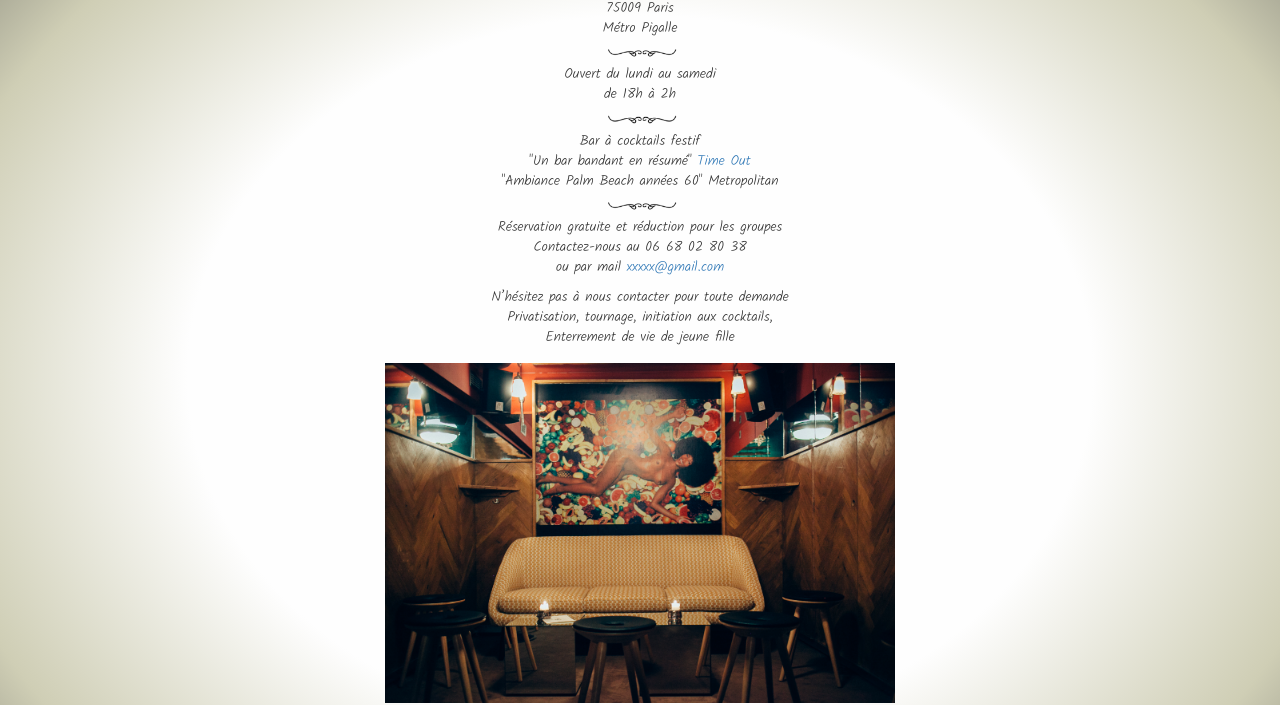
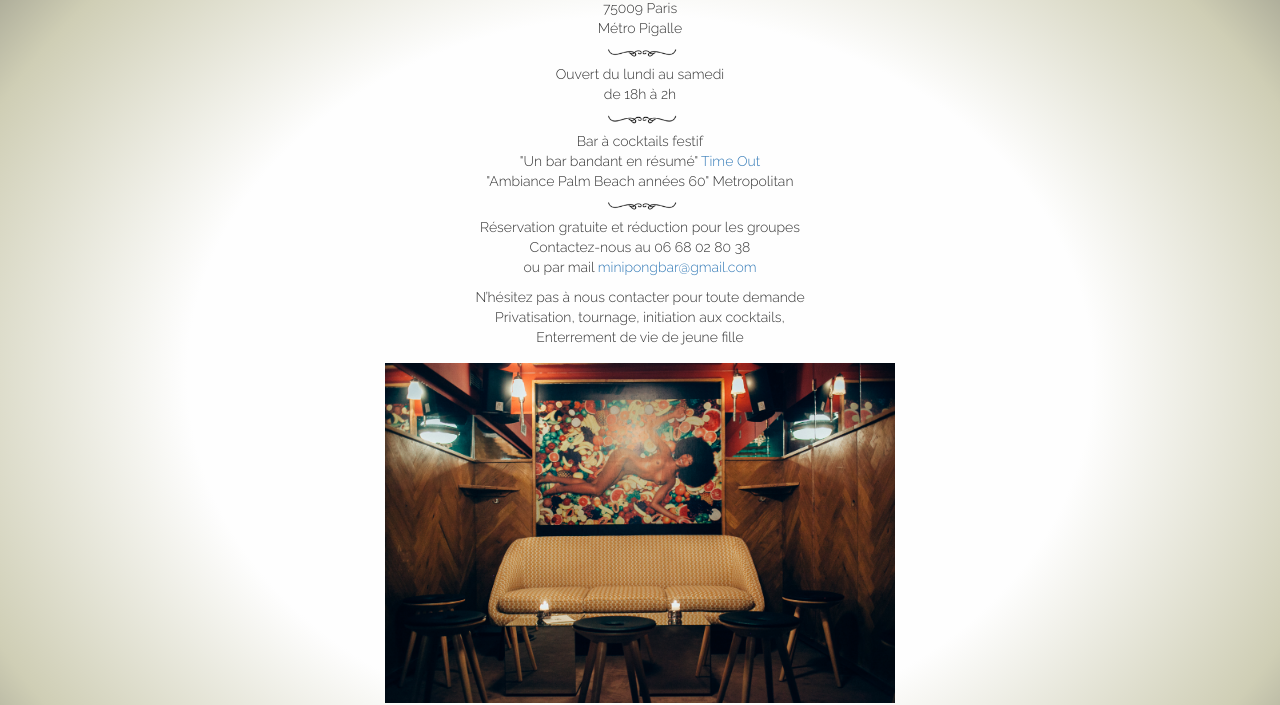
Before and after one commit to fwibaux/minipong, a plain HTML site: page index.html in a window 1280 px wide. Shown: the part 133-838 px from the top of the page. Drawn offline with nearby package versions, Linux system fonts and the light colour scheme.

Commit message:
font family => Raleway and email added

```diff
--- a/css/stylesheet.css
+++ b/css/stylesheet.css
@@ -1,5 +1,5 @@
 body {
-  font-family: Kalam, cursive;
+  font-family: Raleway, sans-serif;
   font-weight: lighter;
   font-size: 14px;
   background: radial-gradient(#FEFEFE 50%, #CFCEB5 80%, #7F7F73 100%);
--- a/index.html
+++ b/index.html
@@ -18,7 +18,7 @@
 
     <title>Mini Pong Pigalle</title>
     <meta name="description" content="Mini Pong Pigalle, bar à cocktails, 64 rue Jean-Baptiste Pigalle, 75009 Paris, Mo Pigalle. Ancien bar à filles, nouveau bar de copains.">
-    <link href="https://fonts.googleapis.com/css?family=Kalam:300,400|Open+Sans:400,300,700|Raleway:300,400,500,700" rel="stylesheet" type='text/css'>
+    <link href="https://fonts.googleapis.com/css?family=Open+Sans:400,300,700|Raleway:300,400,500,700" rel="stylesheet" type='text/css'>
     <link href="https://maxcdn.bootstrapcdn.com/bootstrap/3.2.0/css/bootstrap.min.css" rel="stylesheet" type='text/css'>
     <link rel="stylesheet" href="https://maxcdn.bootstrapcdn.com/font-awesome/4.3.0/css/font-awesome.min.css">
     <link rel="stylesheet" href="css/stylesheet.css">
@@ -58,7 +58,7 @@
       <p id="reservation">
         Réservation gratuite et réduction pour les groupes<br>
         Contactez-nous au 06 68 02 80 38<br>
-        ou par mail <a href="mailto:">xxxxx@gmail.com</a>
+        ou par mail <a href="mailto:minipongbar@gmail.com">minipongbar@gmail.com</a>
       </p>
       <p>
         N’hésitez pas à nous contacter pour toute demande<br>
```
